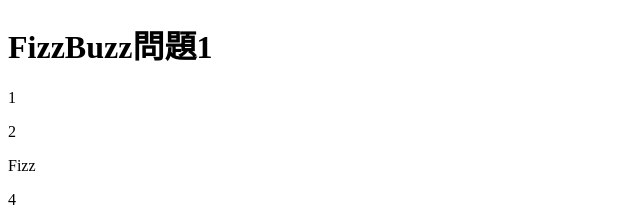
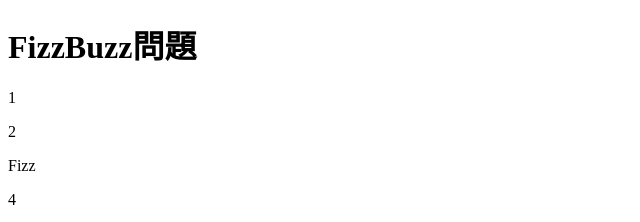
Before and after one commit to eno-chang/fizzbuzz, a plain HTML site: page index.html in a window 1280 px wide. Shown: the top 222 px of the page, 0-640 px from the left. Drawn offline with Linux system fonts and the light colour scheme.

Commit message:
Update index.html

```diff
--- a/index.html
+++ b/index.html
@@ -4,7 +4,7 @@
     <meta charset="utf-8">
   </head>
   <body>
-    <h1>FizzBuzz問題1</h1>
+    <h1>FizzBuzz問題</h1>
     <script src="js/script.js"></script>
   </body>
 </html>
```
